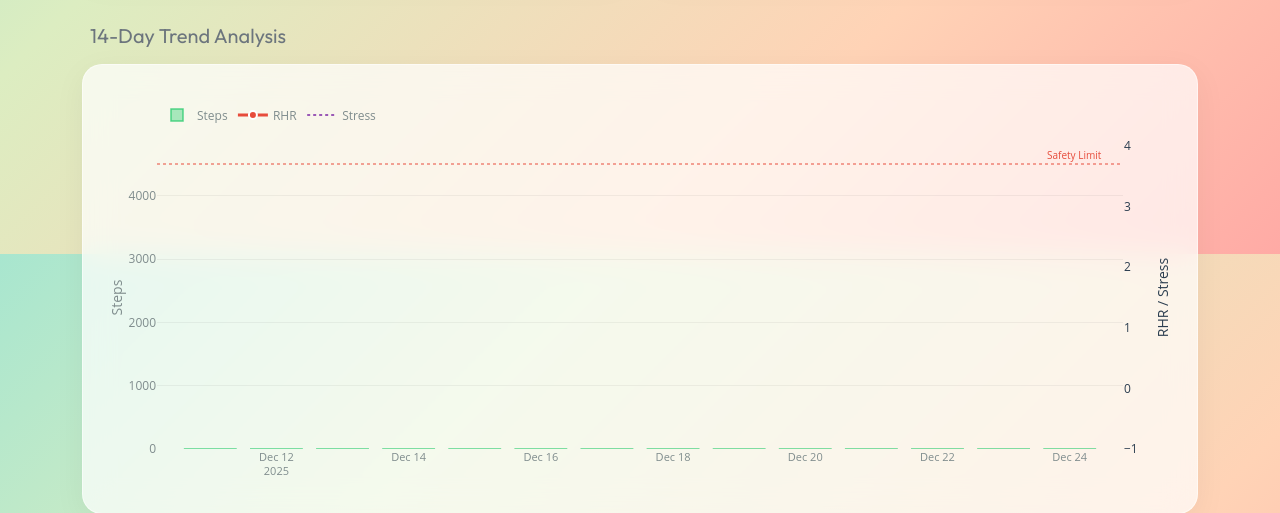
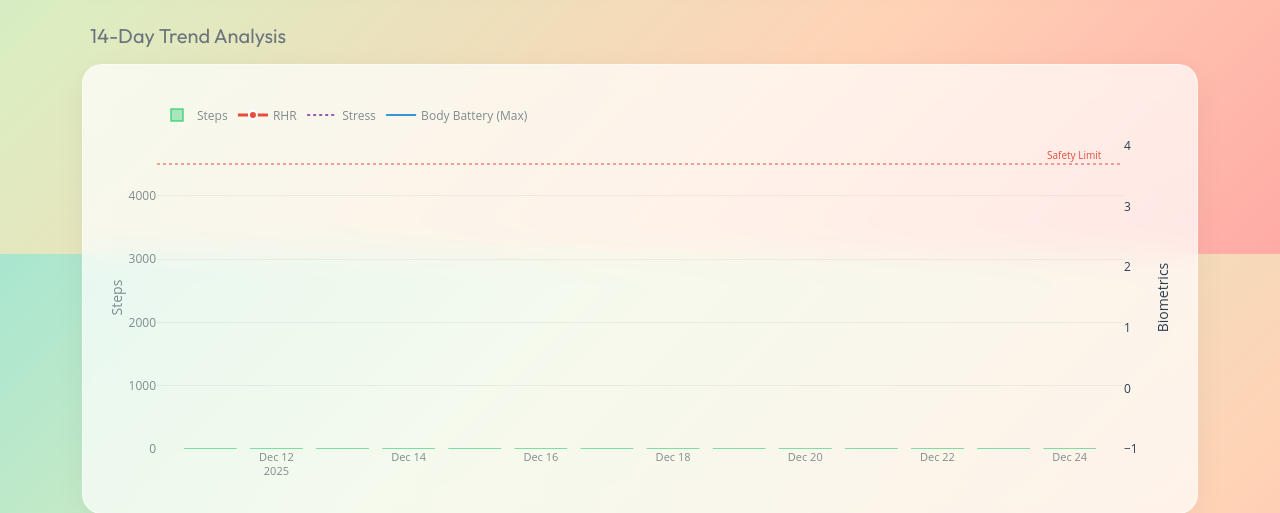
Before and after one commit to joelgerard/tree_health, a Flask app: page / in a window 1280 px wide. Shown: the part 1346-1859 px from the top of the page. Run offline with Flask 3, Linux system fonts and the light colour scheme; data that the repository does not hold is empty; some libraries are stand-ins or nearby versions.

Commit message:
body battery in graph

```diff
--- a/app.py
+++ b/app.py
@@ -737,7 +737,8 @@ def api_data():
         "dates": [],
         "steps": [],
         "rhr": [],
-        "stress": []
+        "stress": [],
+        "batt": []
     }
 
     try:
@@ -782,6 +783,12 @@ def api_data():
             row_stress = cursor.fetchone()
             stress = row_stress['stress_avg'] if row_stress else None
             data["stress"].append(stress)
+
+            # Body Battery (bb_max)
+            cursor.execute("SELECT bb_max FROM daily_summary WHERE day = ?", (date_str,))
+            row_bb = cursor.fetchone()
+            batt = row_bb['bb_max'] if row_bb else None
+            data["batt"].append(batt)
 
             current += timedelta(days=1)
 
--- a/templates/index.html
+++ b/templates/index.html
@@ -604,6 +604,17 @@
                         visible: true
                     };
 
+                    const traceBatt = {
+                        x: data.dates,
+                        y: data.batt,
+                        name: 'Body Battery (Max)',
+                        yaxis: 'y2',
+                        type: 'scatter',
+                        mode: 'lines',
+                        line: { color: '#3498db', width: 2 },
+                        visible: true
+                    };
+
                     const layout = {
                         title: { text: '', font: { color: '#2c3e50' } },
                         paper_bgcolor: 'rgba(0,0,0,0)',
@@ -623,7 +634,7 @@
                             zeroline: false
                         },
                         yaxis2: {
-                            title: 'RHR / Stress',
+                            title: 'Biometrics',
                             overlaying: 'y',
                             side: 'right',
                             color: '#2c3e50',
@@ -664,7 +675,7 @@
                         hoverlabel: { bgcolor: "#fff", bordercolor: "#eee", font: { color: "#333" } }
                     };
 
-                    Plotly.newPlot('trendChart', [traceSteps, traceRHR, traceStress], layout, { responsive: true, displayModeBar: false });
+                    Plotly.newPlot('trendChart', [traceSteps, traceRHR, traceStress, traceBatt], layout, { responsive: true, displayModeBar: false });
                 });
 
             // Fetch Recovery History
```
Also changed, not shown: tests/test_integration.py (+1 -0 lines).
